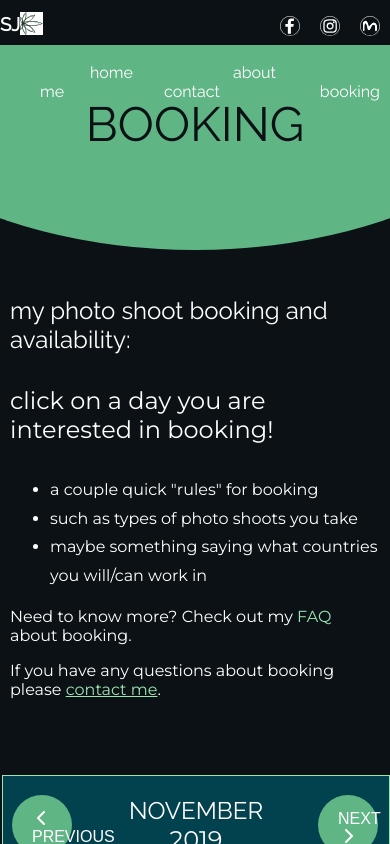
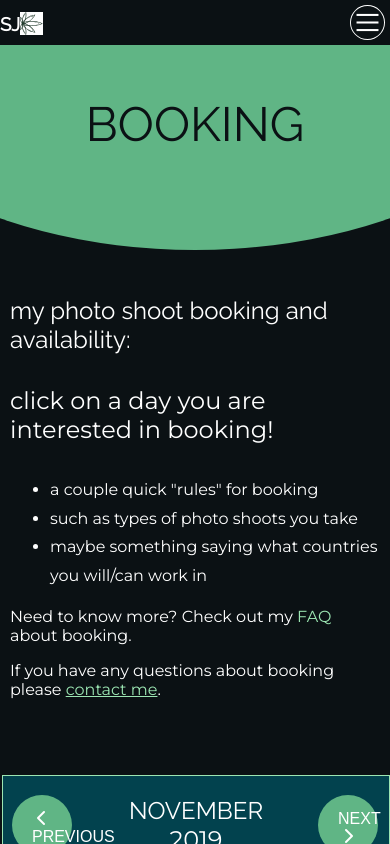
Before and after one commit to victoria-jones/jain-website, a React (Create React App) app: page /booking in a window 390 px wide. Shown: the top 844 px of the page. Built offline with nearby package versions, Linux system fonts and the light colour scheme; the HTML template or start-up script is replaced by a standard one.

Commit message:
basic working mobile nav ready to go!
:thumbsup:

```diff
--- a/src/App.js
+++ b/src/App.js
@@ -21,9 +21,15 @@ class App extends Component {
         thankYou: false,
         form: false,
         empty: true
-      }
+      },
+      displayMobileMenu: false
     };
     this.showModal = this.showModal.bind(this);
+    this.showMobileMenu = this.showMobileMenu.bind(this);
+  }
+
+  componentDidMount() {
+    this.mobileMenuToggle();
   }
 
   render() {
@@ -34,11 +40,13 @@ class App extends Component {
         <header className="App-header">
           <Link to="/"><h1>SJ</h1><img src="images/icons/logo.svg" alt ="Sarah Jain leaf logo" title="Sarah Jain logo"/></Link>
           <div className="mobileNavBtns">
-            <img src="images/icons/menu_icon.svg" id="openMenu" alt="open the navigation menu" />
-            <img src="images/icons/close_icon.svg" id="closeMenu" alt="open the navigation menu" />
+            <img onClick={()=> this.showMobileMenu("open")} src="images/icons/menu_icon.svg" id="openMenu" alt="open the navigation menu" />
+            <img onClick={()=> this.showMobileMenu("close")} src="images/icons/close_icon.svg" id="closeMenu" alt="open the navigation menu" />
           </div>
           <div className="mobileNavWrap">
-            <Nav />
+            <Nav
+              showMobileMenu={this.showMobileMenu}
+            />
             <SocialNav addClass="socialNavTop" />
           </div>
         </header>
@@ -123,6 +131,43 @@ class App extends Component {
         break;
     }
   }
+
+  showMobileMenu(boolChange) {
+    switch(boolChange) {
+      case 'close':
+        this.setState({
+          displayMobileMenu: false
+        }, () => this.mobileMenuToggle());
+        break;
+      case 'open':
+        this.setState({
+          displayMobileMenu: true
+        }, ()=> this.mobileMenuToggle());
+        break;
+    }
+
+    //this.mobileMenuToggle();
+  }
+
+  mobileMenuToggle() {
+    let menuBtn = document.getElementById("openMenu");
+    let closeBtn = document.getElementById("closeMenu");
+    let mobileMenu = document.getElementsByClassName("mobileNavWrap")[0];
+
+    if(this.state.displayMobileMenu){
+      console.log("open the menu");
+      menuBtn.style.display = "none";
+      closeBtn.style.display = "block";
+      mobileMenu.style.right = "0";
+    } else if (!this.state.displayMenu) {
+      console.log("close the menu");
+      menuBtn.style.display = "block";
+      closeBtn.style.display = "none";
+      mobileMenu.style.right = "-500px";
+    }
+
+  }
+
 }
 
 export default App;
--- a/src/css/styles.css
+++ b/src/css/styles.css
@@ -40,7 +40,12 @@ h1, h2, h3 {
   font-weight: thin; }
 
 .mobileNavBtns {
-  display: none; }
+  display: none;
+  width: 0;
+  height: 0; }
+
+.mobileNavWrap {
+  display: inline-block; }
 
 nav {
   font-family: "Raleway", sans-serif;
@@ -594,24 +599,36 @@ footer {
   /*** whole site styles ***/
   header {
     width: 100%; }
+  .mobileNavWrap {
+    position: absolute;
+    right: -500px;
+    width: 100%; }
   .mobileNavBtns {
     display: block;
     position: absolute;
     right: 0;
     top: 0;
-    z-index: 3; }
+    height: 40px;
+    width: 40px;
+    z-index: 1; }
+    .mobileNavBtns:hover {
+      cursor: pointer; }
+    .mobileNavBtns #openMenu {
+      display: block; }
+    .mobileNavBtns #closeMenu {
+      display: none; }
     .mobileNavBtns img {
       position: absolute;
       top: 5px;
       background-color: transparent;
-      width: 40px;
-      height: 40px;
+      width: 35px;
+      height: 35px;
       -webkit-transform: rotate(-180deg);
       -ms-transform: rotate(-180deg);
       transform: rotate(-180deg); }
   nav {
     position: absolute;
-    right: -50%;
+    right: -370px;
     top: 0; }
     nav ul li {
       display: block;
@@ -738,6 +755,49 @@ footer {
   /*** whole site styles ***/
   header {
     width: 100%; }
+  .mobileNavWrap {
+    position: absolute;
+    right: -500px;
+    width: 100%; }
+  .mobileNavBtns {
+    display: block;
+    position: absolute;
+    right: 0;
+    top: 0;
+    height: 40px;
+    width: 40px;
+    z-index: 1; }
+    .mobileNavBtns:hover {
+      cursor: pointer; }
+    .mobileNavBtns img {
+      position: absolute;
+      top: 5px;
+      background-color: transparent;
+      width: 35px;
+      height: 35px;
+      -webkit-transform: rotate(-180deg);
+      -ms-transform: rotate(-180deg);
+      transform: rotate(-180deg); }
+  nav {
+    position: absolute;
+    right: -450px;
+    top: 0; }
+    nav ul li {
+      display: block;
+      padding: 30px 0;
+      font-size: 1.5em; }
+    nav .navOval {
+      background-color: #0b1114;
+      border-radius: 50%;
+      position: relative;
+      z-index: -2;
+      top: -450px;
+      left: -150px;
+      height: 700px;
+      width: 650px;
+      -webkit-transform: rotate(10deg);
+      -ms-transform: rotate(10deg);
+      transform: rotate(10deg); }
   main {
     margin-left: 0;
     margin-right: 0; }
@@ -754,6 +814,14 @@ footer {
       height: 28px; }
     footer span {
       font-size: 1.5em; }
+  .socialNavTop {
+    position: absolute;
+    top: 450px;
+    margin-right: 0; }
+    .socialNavTop ul li img {
+      width: 40px;
+      height: 40px;
+      padding: 0 30px; }
   .socialNavFt ul li img {
     padding: 0 30px;
     width: 40px;
--- a/src/main/components/modal.js
+++ b/src/main/components/modal.js
@@ -3,7 +3,7 @@ import React, { Component } from 'react';
 class Modal extends Component {
 
   componentDidUpdate() {
-    console.log(this.props.fillModal);
+    //console.log(this.props.fillModal);
 
     if(this.props.displayModal){
       if(this.props.fillModal.thankYou) {
--- a/src/nav/navigation.js
+++ b/src/nav/navigation.js
@@ -8,10 +8,10 @@ class Nav extends Component {
     return (
           <nav>
             <ul className="navMenu">
-              <li><Link to="/">home</Link></li>
-              <li><Link to="/about_me">about me</Link></li>
-              <li><Link to="/contact">contact</Link></li>
-              <li><Link to="/booking">booking</Link></li>
+              <li><Link to="/" onClick={() => this.props.showMobileMenu("close")}>home</Link></li>
+              <li><Link to="/about_me" onClick={() => this.props.showMobileMenu("close")}>about me</Link></li>
+              <li><Link to="/contact" onClick={() => this.props.showMobileMenu("close")}>contact</Link></li>
+              <li><Link to="/booking" onClick={() => this.props.showMobileMenu("close")}>booking</Link></li>
             </ul>
             <div className="navOval">
             </div>
--- a/src/scss/styles.scss
+++ b/src/scss/styles.scss
@@ -47,6 +47,11 @@ h1, h2, h3 {
 }
 .mobileNavBtns {
   display: none;
+  width: 0;
+  height: 0;
+}
+.mobileNavWrap {
+  display: inline-block;
 }
 nav {
   font-family: $raleway; font-size: 1em; font-weight: lighter;
@@ -1023,16 +1028,33 @@ footer {
     //font-family: $raleway;
     //font-weight: thin;
   }
+  .mobileNavWrap {
+    //display: inline-block;
+    position: absolute;
+    right: -500px;
+    width: 100%;
+    //top: 0;
+  }
   .mobileNavBtns {
     display: block;
     position: absolute; right: 0; top: 0;
-    z-index: 3;
+    height: 40px; width: 40px;
+    z-index: 1;
+    &:hover {
+      cursor: pointer;
+    }
+    #openMenu {
+      display: block;
+    }
+    #closeMenu {
+      display: none;
+    }
     img {
       position: absolute;
       //right: 300px;
       top: 5px; //right: 65%; //right: 365px;
       background-color: transparent;
-      width: 40px; height: 40px;
+      width: 35px; height: 35px;
       transform: rotate(-180deg);
     }
   }
@@ -1040,7 +1062,7 @@ footer {
     //font-family: $raleway; font-size: 1em; font-weight: lighter;
     //display: inline-block;
     position: absolute;
-    right: -50%;;
+    right: -370px;
     top: 0;
     ul {
 
@@ -1419,13 +1441,61 @@ footer {
       //font-family: $raleway;
       //font-weight: thin;
     }
+    .mobileNavWrap {
+      //display: inline-block;
+      position: absolute;
+      right: -500px;
+      width: 100%;
+      //top: 0;
+    }
+    .mobileNavBtns {
+      display: block;
+      position: absolute; right: 0; top: 0;
+      height: 40px; width: 40px;
+      z-index: 1;
+      &:hover {
+        cursor: pointer;
+      }
+      img {
+        position: absolute;
+        //right: 300px;
+        top: 5px; //right: 65%; //right: 365px;
+        background-color: transparent;
+        width: 35px; height: 35px;
+        transform: rotate(-180deg);
+      }
+    }
     nav {
       //font-family: $raleway; font-size: 1em; font-weight: lighter;
       //display: inline-block;
-      ul li {
-        //display: inline;
-        //color: $white;
-        //padding: 0 50px 0 50px;
+      position: absolute;
+      right: -450px;
+      top: 0;
+      ul {
+
+        li {
+          //display: inline;
+          //color: $white;
+          //padding: 0 50px 0 50px;
+          display: block;
+          padding: 30px 0;
+          font-size: 1.5em;
+        }
+      }
+      .navOval {
+        background-color: $blackBlue;
+        //height: 900px;
+        //width: 170%;
+        border-radius: 50%;
+        position: relative;
+        z-index: -2;
+        top: -450px;
+        left: -150px;
+        //bottom: -650px;
+        //left: -800px;
+        height: 700px; width: 650px;
+        transform: rotate(10deg);
+        //left: -35%; bottom: -500px;
       }
     }
     main {
@@ -1487,9 +1557,14 @@ footer {
     .socialNavTop {
       //top: 0;
       //right: 0;
+      position: absolute;
+      top: 450px;
+      margin-right: 0;
       ul li img {
         //width: 20px; height: 20px;
       //  padding: 0 10px;
+      width: 40px; height: 40px;
+      padding: 0 30px;
       }
     }
     .socialNavFt {
```
